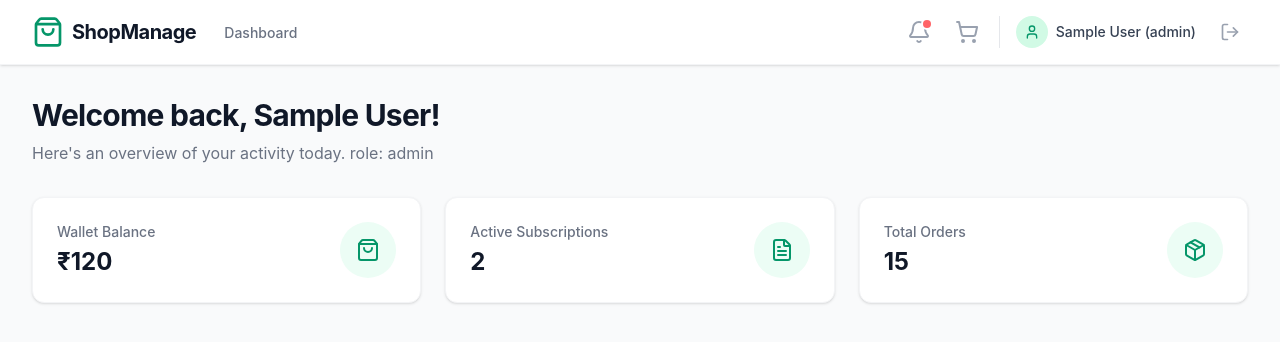
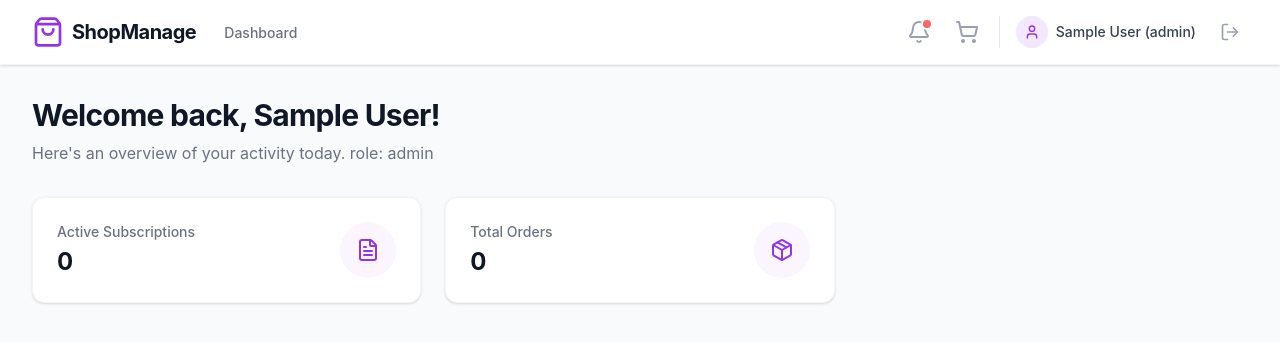
Before and after one commit to Prit-Vadodaria/Smart-Shop-Management-System, a React (Vite) app in the folder frontend/: page /dashboard in a window 1280 px wide. Shown: the top 342 px of the page. Built offline with nearby package versions, Linux system fonts and the light colour scheme; sample sign-in values are in the browser's storage.

Commit message:
Enhance Dashboard: Add order count for customers and update Tailwind color palette

```diff
--- a/frontend/src/pages/Dashboard.jsx
+++ b/frontend/src/pages/Dashboard.jsx
@@ -105,6 +105,7 @@ const StatCard = ({ title, value, icon: Icon, trend }) => (
 
 const Dashboard = () => {
   const { user } = useContext(AuthContext);
+  const [numberOfOrders, setNumberOfOrders] = useState(0);
   const [lowStockProducts, setLowStockProducts] = useState([]);
   const [isLowStockLoading, setIsLowStockLoading] = useState(false);
   const [assignedOrders, setAssignedOrders] = useState([]);
@@ -141,6 +142,17 @@ const Dashboard = () => {
     }
   };
 
+  const fetchNumberOfOrdersofCustomer = async () => {
+    if (user.role === 'Customer') {
+      try {
+        const { data } = await api.get('/orders/myorders');
+        setNumberOfOrders(data.length);
+      } catch (err) {
+        console.error('Error fetching number of orders of customer', err);
+      }
+    }
+  };
+
   const fetchAssignedOrders = async () => {
     if (user.role === 'Staff') {
       try {
@@ -160,6 +172,7 @@ const Dashboard = () => {
     fetchLowStock();
     fetchAssignedOrders();
     fetchStats();
+    fetchNumberOfOrdersofCustomer();
   }, [user.role]);
 
   return (
@@ -315,9 +328,8 @@ const Dashboard = () => {
       ) : (
         // Customer Dashboard
         <div className="grid grid-cols-1 md:grid-cols-3 gap-6">
-          <StatCard title="Wallet Balance" value="₹120" icon={ShoppingBag} />
-          <StatCard title="Active Subscriptions" value="2" icon={FileText} />
-          <StatCard title="Total Orders" value="15" icon={Package} />
+          <StatCard title="Active Subscriptions" value="0" icon={FileText} />
+          <StatCard title="Total Orders" value={numberOfOrders} icon={Package} />
         </div>
       )}
     </div>
--- a/frontend/tailwind.config.js
+++ b/frontend/tailwind.config.js
@@ -8,15 +8,15 @@ export default {
     extend: {
       colors: {
         primary: {
-          50: '#ecfdf5',
-          100: '#d1fae5',
-          500: '#10b981',
-          600: '#059669',
-          900: '#064e3b',
+          50: '#faf5ff',
+          100: '#f3e8ff',
+          500: '#a855f7',
+          600: '#9333ea',
+          900: '#581c87',
         },
         dark: {
-          800: '#1f2937',
-          900: '#111827',
+          800: '#2e1065',
+          900: '#1e0a3c',
         }
       }
     },
```
